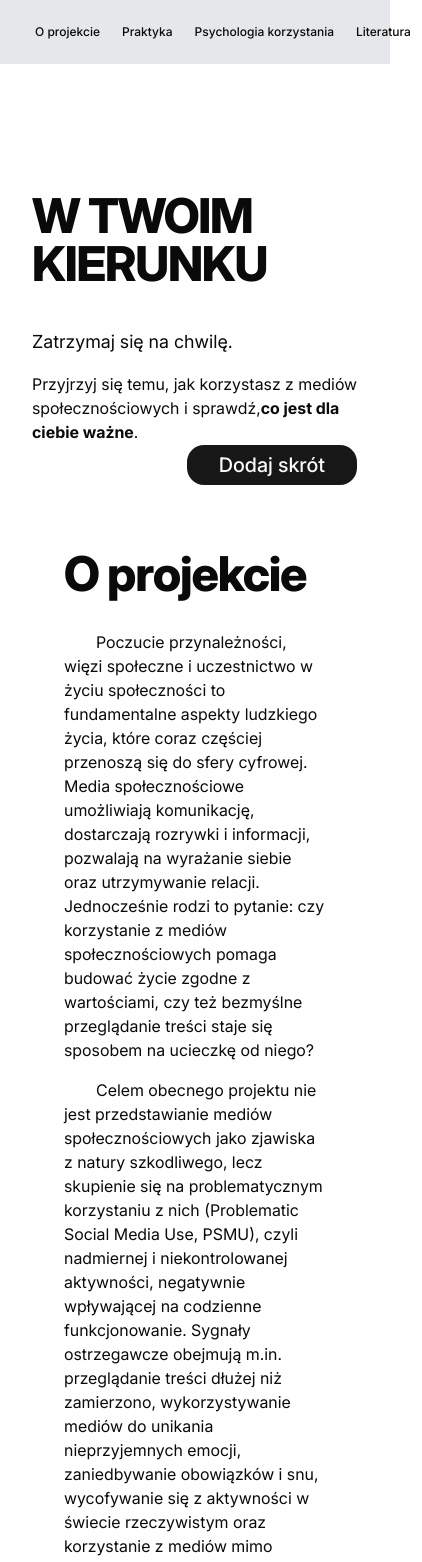
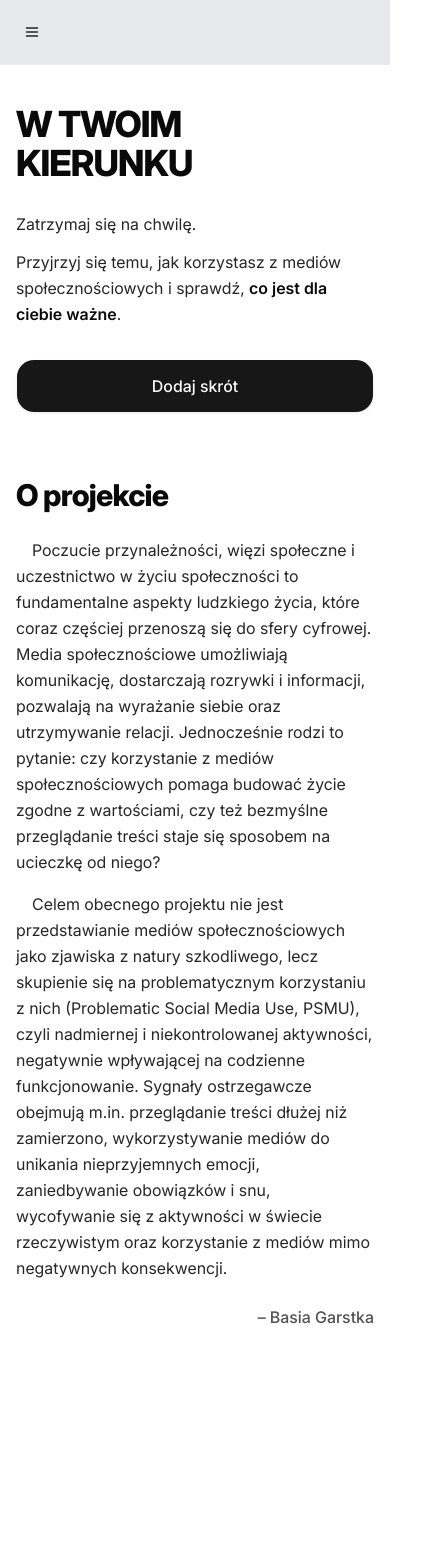
Before and after one commit to MatiasGalliani/basia-project, a React (Vite) app: page / in a window 390 px wide. Shown: the top 1562 px of the page, 422 px wide, since content can reach past the window. After the commit the page ends 1393 px from the top, so only its background shows below. Built offline with nearby package versions, Linux system fonts and the light colour scheme.

Commit message:
made it responsive and redisegned a bit

```diff
--- a/src/components/Home.tsx
+++ b/src/components/Home.tsx
@@ -1,12 +1,12 @@
 import Nav from "./homeComponents/Nav";
 import Hero from "./homeComponents/Hero";
-import Projekcie from "./homeComponents/O_projekcie.tsx";
+import Projekcie from "./homeComponents/O_projekcie";
 
 export default function Home() {
   return (
-    <div>
+    <div className="min-h-screen bg-background flex flex-col selection:bg-neutral-300">
       <Nav />
-      <main>
+      <main className="flex-1 w-full max-w-7xl mx-auto">
         <Hero />
         <Projekcie />
       </main>
--- a/src/components/homeComponents/Hero.tsx
+++ b/src/components/homeComponents/Hero.tsx
@@ -2,23 +2,21 @@ import { Button } from "@/components/ui/button";
 
 export default function Hero() {
   return (
-    <section className="px-8 pt-32 pb-16 lg:px-16 lg:pt-36 lg:pb-24">
-      <div className="flex flex-col md:flex-row md:items-end justify-between">
-        <div className="max-w-3xl flex flex-col gap-4">
-          <h1 className="text-5xl font-extrabold tracking-tight sm:text-6xl lg:text-7xl">
+    <section className="px-4 sm:px-8 md:px-12 lg:px-16 pt-10 sm:pt-16 md:pt-24 lg:pt-32 pb-12 sm:pb-16 lg:pb-24">
+      <div className="flex flex-col md:flex-row md:items-end justify-between gap-8 md:gap-12 lg:gap-16">
+        <div className="max-w-3xl flex flex-col gap-3 sm:gap-4">
+          <h1 className="text-4xl sm:text-6xl md:text-7xl lg:text-8xl font-extrabold tracking-tight leading-[1.08] text-neutral-950">
             W TWOIM <br /> KIERUNKU
           </h1>
-          <p className="mt-6 text-lg leading-7">
+          <p className="mt-4 sm:mt-6 text-base sm:text-lg md:text-xl leading-relaxed text-neutral-800">
             Zatrzymaj się na chwilę.
-            <br />
           </p>
-          <p>
-            Przyjrzyj się temu, jak korzystasz z mediów społecznościowych i
-            sprawdź,
-            <strong>co jest dla ciebie ważne</strong>.
+          <p className="text-base sm:text-lg md:text-xl leading-relaxed text-neutral-800">
+            Przyjrzyj się temu, jak korzystasz z mediów społecznościowych i sprawdź,{" "}
+            <strong className="font-semibold text-neutral-950">co jest dla ciebie ważne</strong>.
           </p>
         </div>
-        <Button className="rounded-2xl px-8 py-5 text-center font-medium whitespace-nowrap shrink-0 self-end md:self-auto cursor-pointer text-xl">
+        <Button className="h-auto rounded-2xl px-6 sm:px-8 py-3.5 sm:py-5 text-center font-medium whitespace-nowrap shrink-0 w-full sm:w-auto self-stretch sm:self-start md:self-auto cursor-pointer text-base sm:text-lg md:text-xl shadow-xs hover:shadow-md transition-all active:scale-[0.98]">
           Dodaj skrót
         </Button>
       </div>
--- a/src/components/homeComponents/Nav.tsx
+++ b/src/components/homeComponents/Nav.tsx
@@ -1,22 +1,115 @@
+import { useState, useEffect } from "react";
 import { Button } from "@/components/ui/button";
+import { List, X } from "@phosphor-icons/react";
+import { cn } from "@/lib/utils";
+
+const NAV_ITEMS = [
+  { label: "O projekcie", href: "#o-projekcie" },
+  { label: "Praktyka", href: "#praktyka" },
+  { label: "Psychologia korzystania", href: "#psychologia" },
+  { label: "Literatura", href: "#literatura" },
+];
 
 export default function Nav() {
+  const [isOpen, setIsOpen] = useState(false);
+  const [isScrolled, setIsScrolled] = useState(false);
+
+  useEffect(() => {
+    const handleScroll = () => {
+      setIsScrolled(window.scrollY > 10);
+    };
+    window.addEventListener("scroll", handleScroll);
+    return () => window.removeEventListener("scroll", handleScroll);
+  }, []);
+
+  useEffect(() => {
+    const handleResize = () => {
+      if (window.innerWidth >= 768) {
+        setIsOpen(false);
+      }
+    };
+    window.addEventListener("resize", handleResize);
+    return () => window.removeEventListener("resize", handleResize);
+  }, []);
+
+  useEffect(() => {
+    const handleKeyDown = (e: KeyboardEvent) => {
+      if (e.key === "Escape") {
+        setIsOpen(false);
+      }
+    };
+    window.addEventListener("keydown", handleKeyDown);
+    return () => window.removeEventListener("keydown", handleKeyDown);
+  }, []);
+
+  const handleNavClick = (href: string) => {
+    setIsOpen(false);
+    if (href.startsWith("#")) {
+      const target = document.querySelector(href);
+      if (target) {
+        target.scrollIntoView({ behavior: "smooth" });
+      }
+    }
+  };
+
   return (
-    <header className="flex items-center sticky top-0 bg-gray-200 h-16 px-6">
-      <div className="flex items-center z-50 ml-auto">
-        <Button variant="ghost" className="cursor-pointer">
-          O projekcie
-        </Button>
-        <Button variant="ghost" className="cursor-pointer">
-          Praktyka
-        </Button>
-        <Button variant="ghost" className="cursor-pointer">
-          Psychologia korzystania
-        </Button>
-        <Button variant="ghost" className="cursor-pointer">
-          Literatura
-        </Button>
+    <header
+      className={cn(
+        "sticky top-0 z-50 w-full bg-gray-200/90 backdrop-blur-md transition-all duration-200",
+        isScrolled
+          ? "border-b border-gray-300 shadow-xs"
+          : "border-b border-transparent",
+      )}
+    >
+      <div className="max-w-7xl mx-auto h-16 px-4 sm:px-8 md:px-12 lg:px-16 flex items-center justify-between">
+        <nav className="hidden md:flex items-center gap-1 z-50 mx-auto">
+          {NAV_ITEMS.map((item) => (
+            <Button
+              key={item.href}
+              variant="ghost"
+              className="cursor-pointer text-xs lg:text-sm font-medium px-2.5 lg:px-3 text-neutral-800 hover:bg-gray-300/60"
+              onClick={() => handleNavClick(item.href)}
+            >
+              {item.label}
+            </Button>
+          ))}
+        </nav>
+
+        <div className="md:hidden flex items-center">
+          <Button
+            variant="ghost"
+            size="icon"
+            className="cursor-pointer text-neutral-800 hover:bg-gray-300/60 rounded-md"
+            onClick={() => setIsOpen((prev) => !prev)}
+            aria-label={isOpen ? "Zamknij menu" : "Otwórz menu"}
+            aria-expanded={isOpen}
+          >
+            {isOpen ? (
+              <X size={22} weight="bold" />
+            ) : (
+              <List size={22} weight="bold" />
+            )}
+          </Button>
+        </div>
       </div>
+
+      {isOpen && (
+        <nav
+          className="md:hidden border-t border-gray-300/80 bg-gray-200/95 backdrop-blur-lg px-4 py-3 flex flex-col gap-1 shadow-lg animate-in fade-in slide-in-from-top-2 duration-150"
+          aria-label="Nawigacja mobilna"
+        >
+          {NAV_ITEMS.map((item) => (
+            <Button
+              key={item.href}
+              variant="ghost"
+              className="w-full justify-start cursor-pointer text-sm font-medium py-3 px-3.5 h-auto text-neutral-800 hover:bg-gray-300/60 rounded-lg"
+              onClick={() => handleNavClick(item.href)}
+            >
+              {item.label}
+            </Button>
+          ))}
+        </nav>
+      )}
     </header>
   );
 }
--- a/src/components/homeComponents/O_projekcie.tsx
+++ b/src/components/homeComponents/O_projekcie.tsx
@@ -1,11 +1,14 @@
 export default function Projekcie() {
   return (
-    <div>
-      <h1 className="text-5xl font-extrabold ml-16 tracking-tight sm:text-6xl lg:text-7xl">
+    <section
+      id="o-projekcie"
+      className="px-4 sm:px-8 md:px-12 lg:px-16 pt-4 pb-16 sm:pb-20 lg:pb-28 scroll-mt-20"
+    >
+      <h2 className="text-3xl sm:text-5xl lg:text-6xl font-extrabold tracking-tight text-neutral-950">
         O projekcie
-      </h1>
-      <div className="mx-16 mt-8 flex flex-col gap-4">
-        <p className="indent-8">
+      </h2>
+      <div className="mt-6 sm:mt-8 max-w-4xl flex flex-col gap-4 sm:gap-6">
+        <p className="indent-4 sm:indent-8 text-base sm:text-lg leading-relaxed text-neutral-800">
           Poczucie przynależności, więzi społeczne i uczestnictwo w życiu
           społeczności to fundamentalne aspekty ludzkiego życia, które coraz
           częściej przenoszą się do sfery cyfrowej. Media społecznościowe
@@ -13,9 +16,9 @@ export default function Projekcie() {
           na wyrażanie siebie oraz utrzymywanie relacji. Jednocześnie rodzi to
           pytanie: czy korzystanie z mediów społecznościowych pomaga budować
           życie zgodne z wartościami, czy też bezmyślne przeglądanie treści
-          staje się sposobem na ucieczkę od niego? <br />
+          staje się sposobem na ucieczkę od niego?
         </p>
-        <p className="indent-8">
+        <p className="indent-4 sm:indent-8 text-base sm:text-lg leading-relaxed text-neutral-800">
           Celem obecnego projektu nie jest przedstawianie mediów
           społecznościowych jako zjawiska z natury szkodliwego, lecz skupienie
           się na problematycznym korzystaniu z nich (Problematic Social Media
@@ -26,8 +29,10 @@ export default function Projekcie() {
           snu, wycofywanie się z aktywności w świecie rzeczywistym oraz
           korzystanie z mediów mimo negatywnych konsekwencji.
         </p>
-        <p className="text-right">– Basia Garstka</p>
+        <p className="text-right font-medium text-base sm:text-lg text-neutral-600 mt-2">
+          – Basia Garstka
+        </p>
       </div>
-    </div>
+    </section>
   );
 }
--- a/src/index.css
+++ b/src/index.css
@@ -142,6 +142,6 @@
     @apply bg-background text-foreground font-sans;
     }
   html {
-    @apply font-sans;
+    @apply font-sans scroll-smooth;
     }
 }
```
